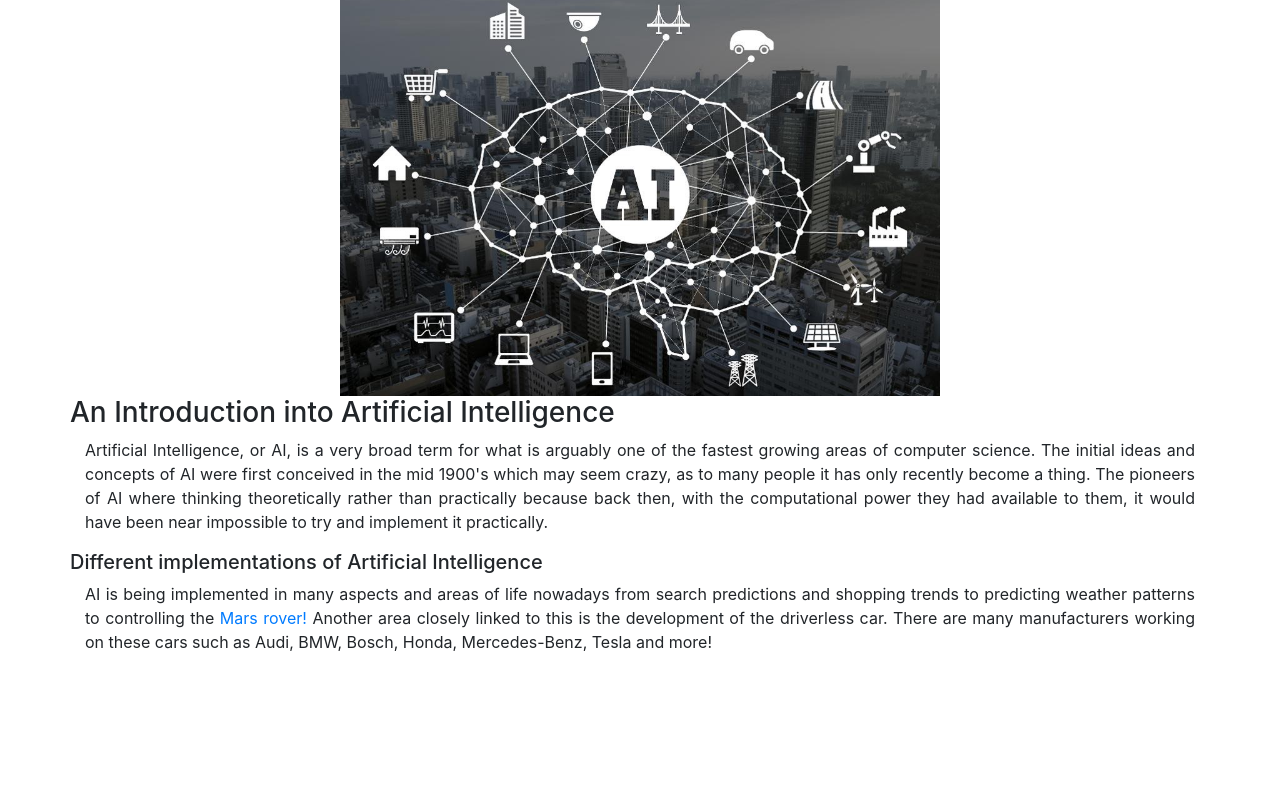
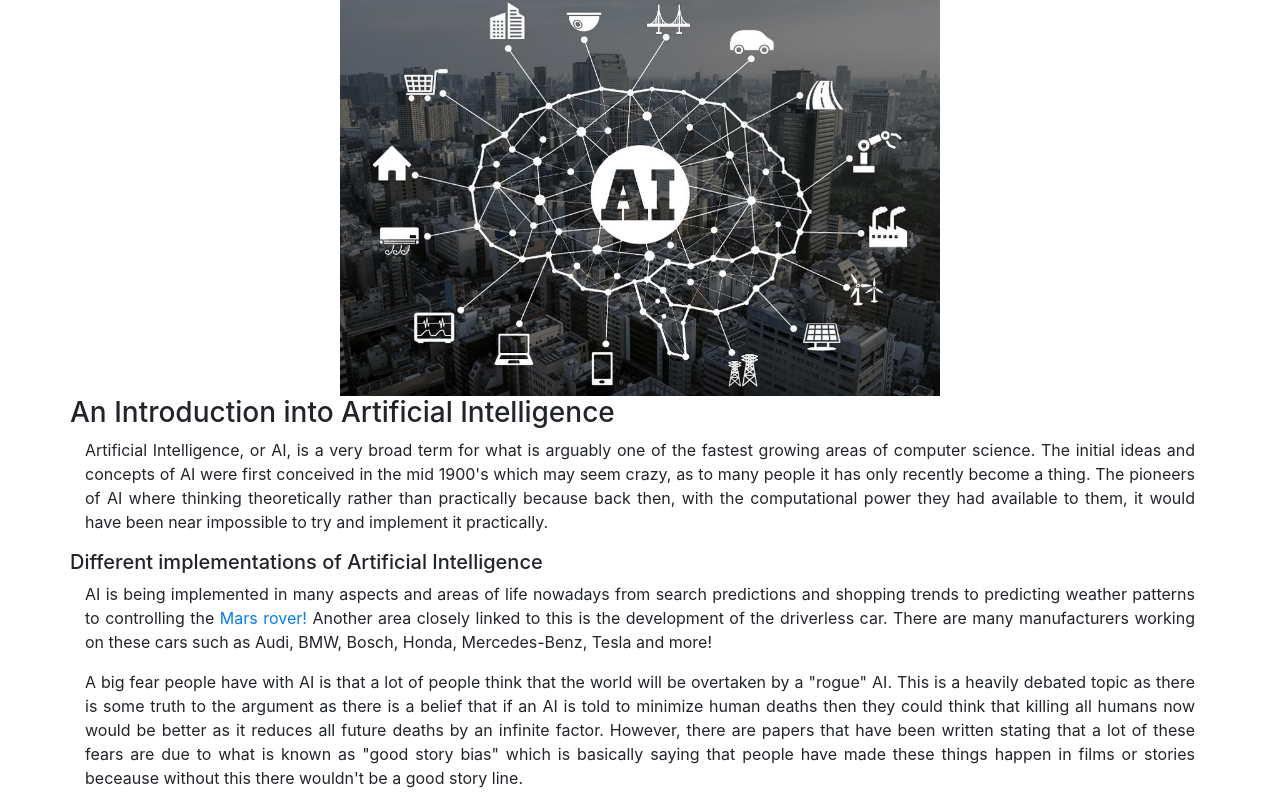
Before and after one commit to tomnudd/website-dev, a plain HTML site: page AI.html in a window 1280 px wide. Shown: the part 135-941 px from the top of the page. Before the commit the page ends 821 px from the top, so only its background shows below. Drawn offline with nearby package versions, Linux system fonts and the light colour scheme.

Commit message:
Added more info

```diff
--- a/AI.html
+++ b/AI.html
@@ -48,7 +48,7 @@
 			</div>
 			<div class="row">
 				<div class="col">
-					<p></p>
+					<p class="text-justify">A big fear people have with AI is that a lot of people think that the world will be overtaken by a "rogue" AI. This is a heavily debated topic as there is some truth to the argument as there is a belief that if an AI is told to minimize human deaths then they could think that killing all humans now would be better as it reduces all future deaths by an infinite factor. However, there are papers that have been written stating that a lot of these fears are due to what is known as "good story bias" which is basically saying that people have made these things happen in films or stories beceause without this there wouldn't be a good story line.</p>
 				</div>
 			</div>
 		</div>
```
